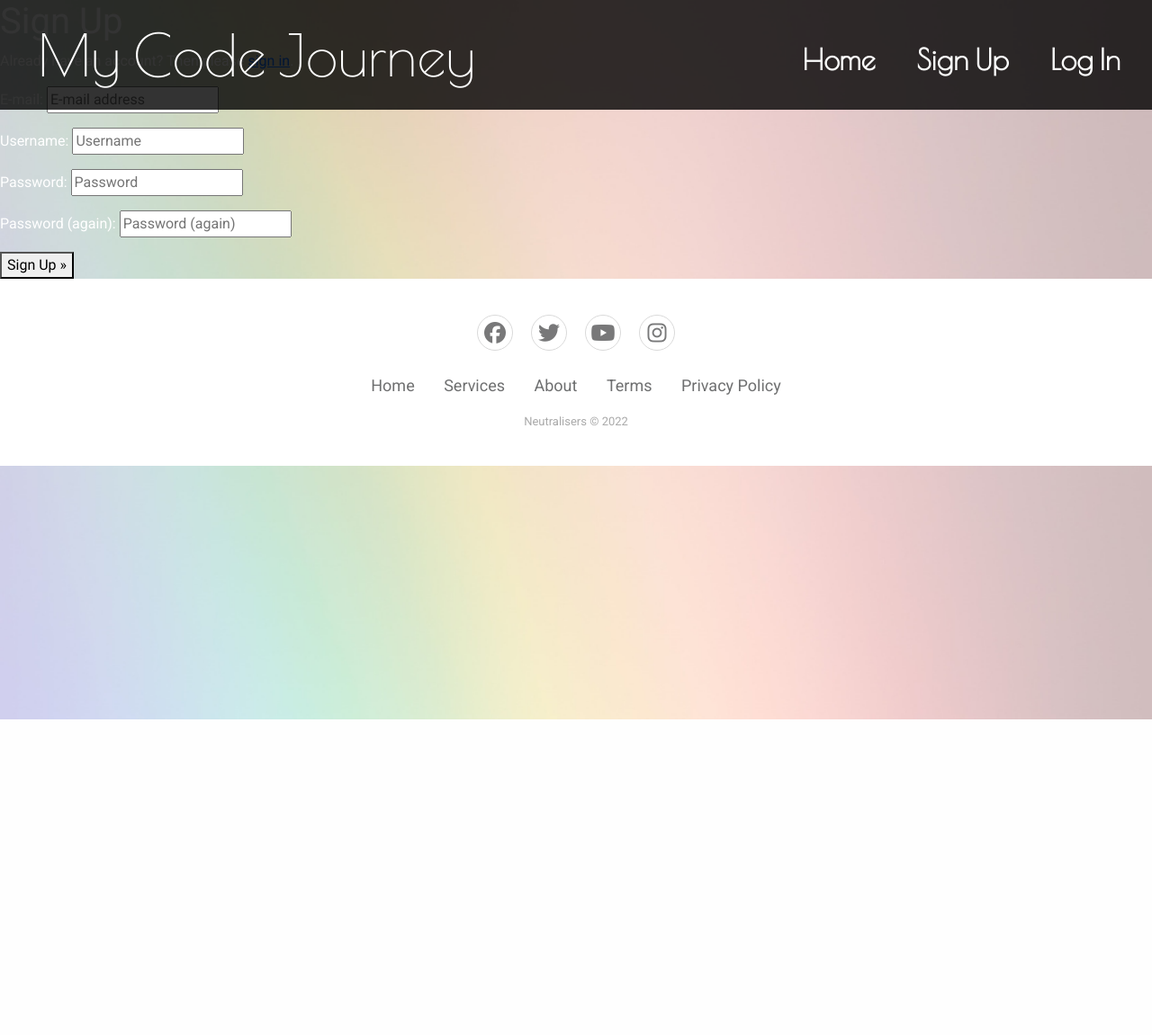
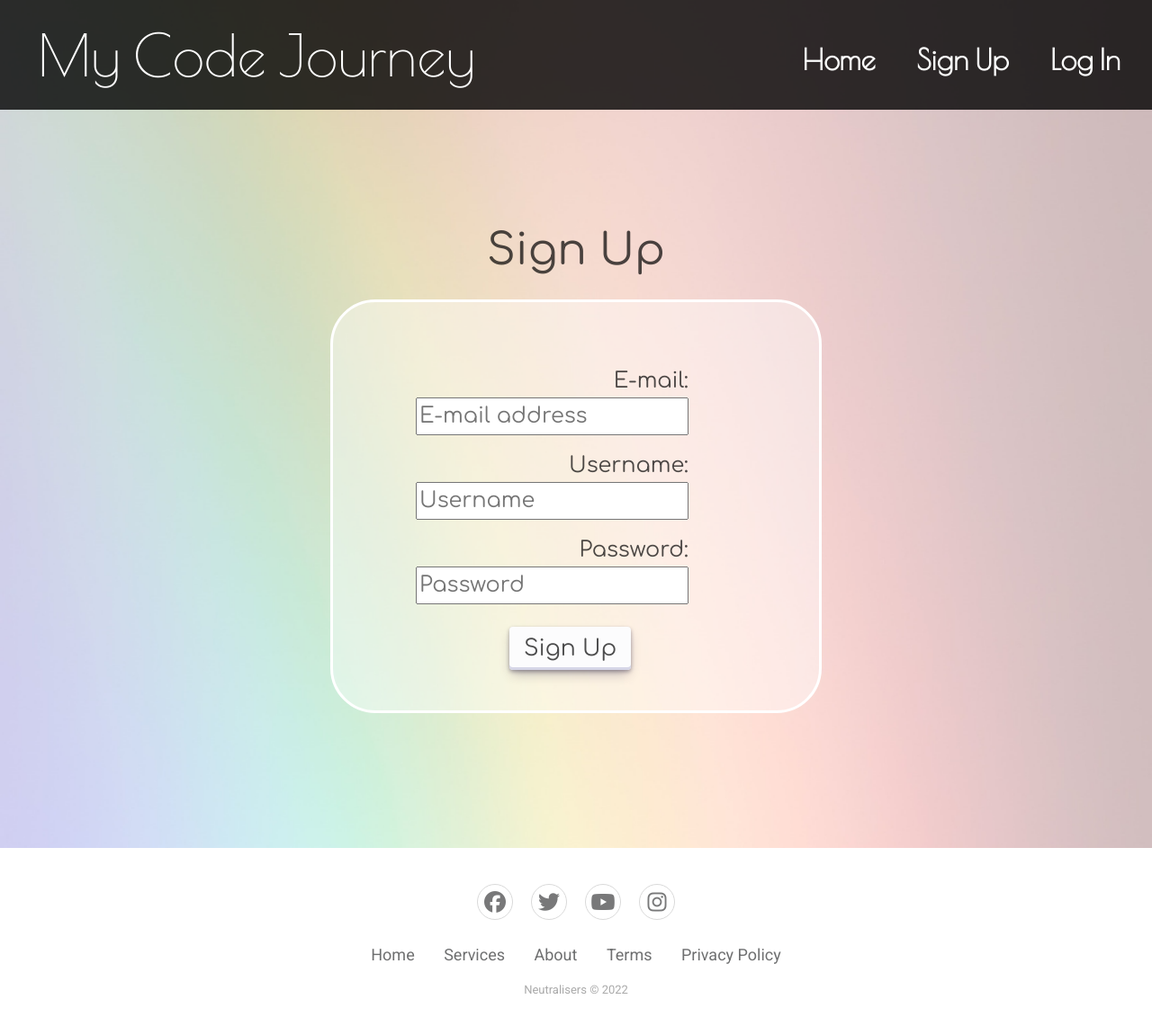
Before and after one commit to MarcelloMuy/Hackathon-Repo, a Django app: page /accounts/signup/ in a window 1280 px wide. Shown: the whole page at 90% size. Before the commit the page ends 800 px from the top, so only its background shows below. Run offline with Django 3.2, Linux system fonts and the light colour scheme; some libraries are stand-ins or nearby versions; some web fonts are replaced.

Commit message:
Apply auth style template to signup.html

```diff
--- a/Hackathon2022/settings.py
+++ b/Hackathon2022/settings.py
@@ -94,6 +94,7 @@ ACCOUNT_AUTHENTICATION_METHOD = 'username_email'
 ACCOUNT_EMAIL_REQUIRED = True
 ACCOUNT_EMAIL_VERIFICATION = 'none'
 ACCOUNT_SIGNUP_EMAIL_ENTER_TWICE = False
+ACCOUNT_SIGNUP_PASSWORD_ENTER_TWICE = False
 ACCOUNT_USERNAME_MIN_LENGTH = 4
 LOGIN_URL = '/accounts/login/'
 LOGIN_REDIRECT_URL = '/'
--- a/templates/allauth/account/signup.html
+++ b/templates/allauth/account/signup.html
@@ -1,21 +1,31 @@
 {% extends "account/base.html" %}
+{% load static %}
 
 {% load i18n %}
 
 {% block head_title %}{% trans "Signup" %}{% endblock %}
 
 {% block content %}
-<h1>{% trans "Sign Up" %}</h1>
+<link rel="stylesheet" href="{% static 'css/auth.css' %}">
 
-<p>{% blocktrans %}Already have an account? Then please <a href="{{ login_url }}">sign in</a>.{% endblocktrans %}</p>
-
-<form class="signup" id="signup_form" method="post" action="{% url 'account_signup' %}">
-  {% csrf_token %}
-  {{ form.as_p }}
-  {% if redirect_field_value %}
-  <input type="hidden" name="{{ redirect_field_name }}" value="{{ redirect_field_value }}" />
-  {% endif %}
-  <button type="submit">{% trans "Sign Up" %} &raquo;</button>
-</form>
+<div class="container">
+  <div class="row">
+    <div class="col-6 offset-3">
+      <h1 class="auth-heading">Sign Up</h1>
+      <div class="auth-container">
+        <form class="signup auth-form" id="signup_form" method="post" action="{% url 'account_signup' %}">
+          {% csrf_token %}
+          {{ form.as_p }}
+          {% if redirect_field_value %}
+          <input class="auth-input" type="hidden" name="{{ redirect_field_name }}" value="{{ redirect_field_value }}" />
+          {% endif %}
+          <div class="auth-button-container">
+            <button class="auth-button" type="submit">Sign Up</button>
+          </div>
+        </form>
+      </div>
+    </div>
+  </div>
+</div>
 
 {% endblock %}
```
